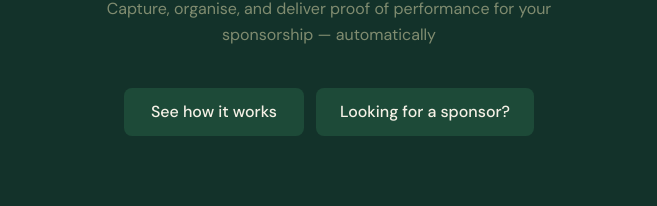
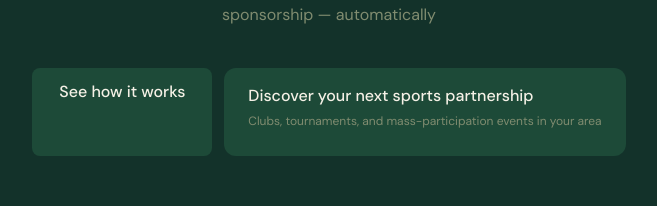
Before and after one commit to bulimba/sporr, a Next.js app: page / in a window 1280 px wide. Shown: the part 433-639 px from the top of the page, without its empty margins (311-968 px from the left). Built offline with nearby package versions, Linux system fonts and the light colour scheme.

Commit message:
Update page.tsx

```diff
--- a/app/page.tsx
+++ b/app/page.tsx
@@ -31,9 +31,11 @@ export default function Home() {
             See how it works
           </Link>
           <Link href="/sponsors"
-            className="bg-sporr-mid text-sporr-cream font-medium px-6 py-3 rounded-lg hover:bg-sporr-sage hover:text-sporr-dark transition-colors duration-150 text-center min-w-[180px]">
-            Looking for a sponsor?
-          </Link>
+  className="bg-sporr-mid rounded-xl hover:bg-sporr-sage hover:text-sporr-dark transition-colors duration-150 text-left px-6 py-4 min-w-[220px] block group">
+  <p className="text-sporr-cream font-medium text-base mb-1 group-hover:text-sporr-dark">Discover your next sports partnership</p>
+  <p className="text-sporr-sage text-xs leading-relaxed mb-2 group-hover:text-sporr-dark">Clubs, tournaments, and mass-participation events in your area</p>
+
+</Link>
         </div>
       </div>
       <div className="absolute bottom-8 text-sporr-muted text-xs tracking-wide">
```
